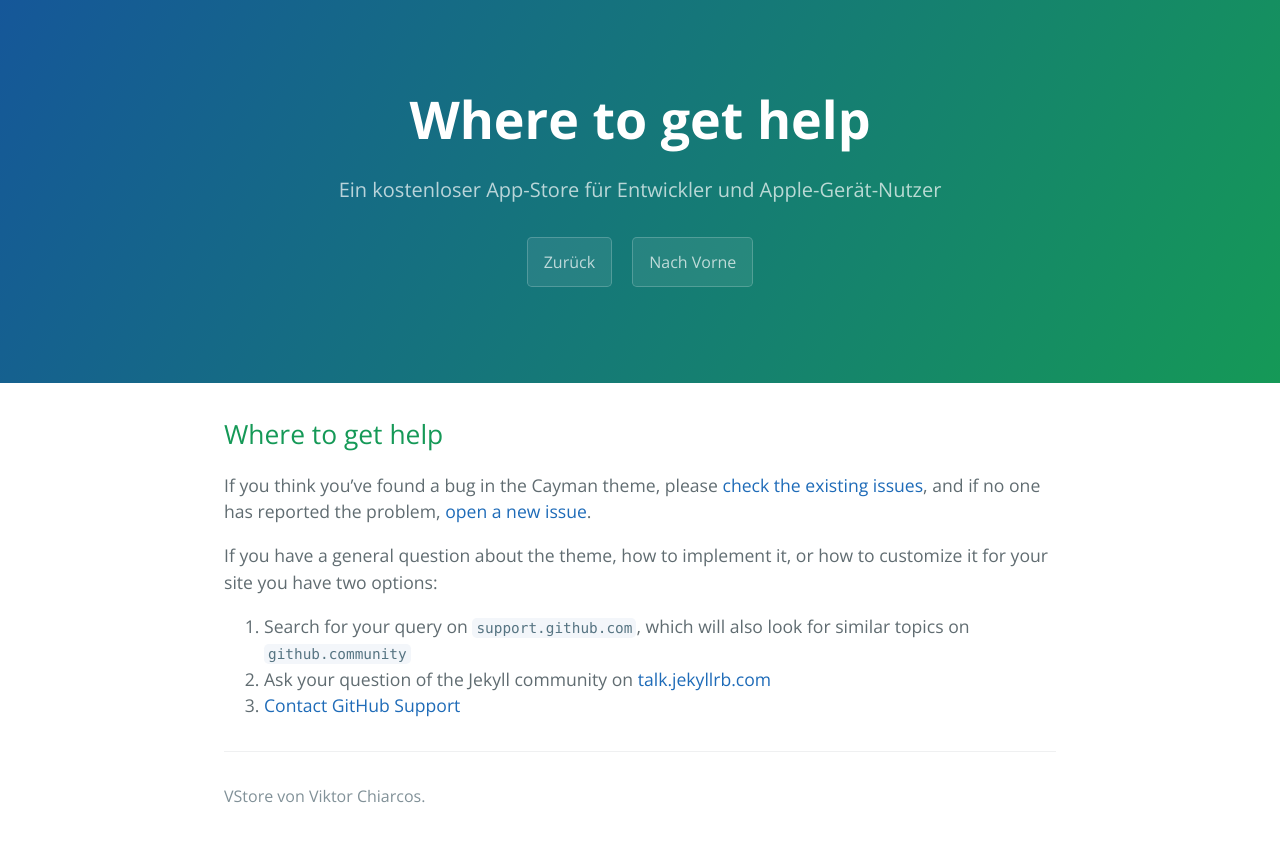
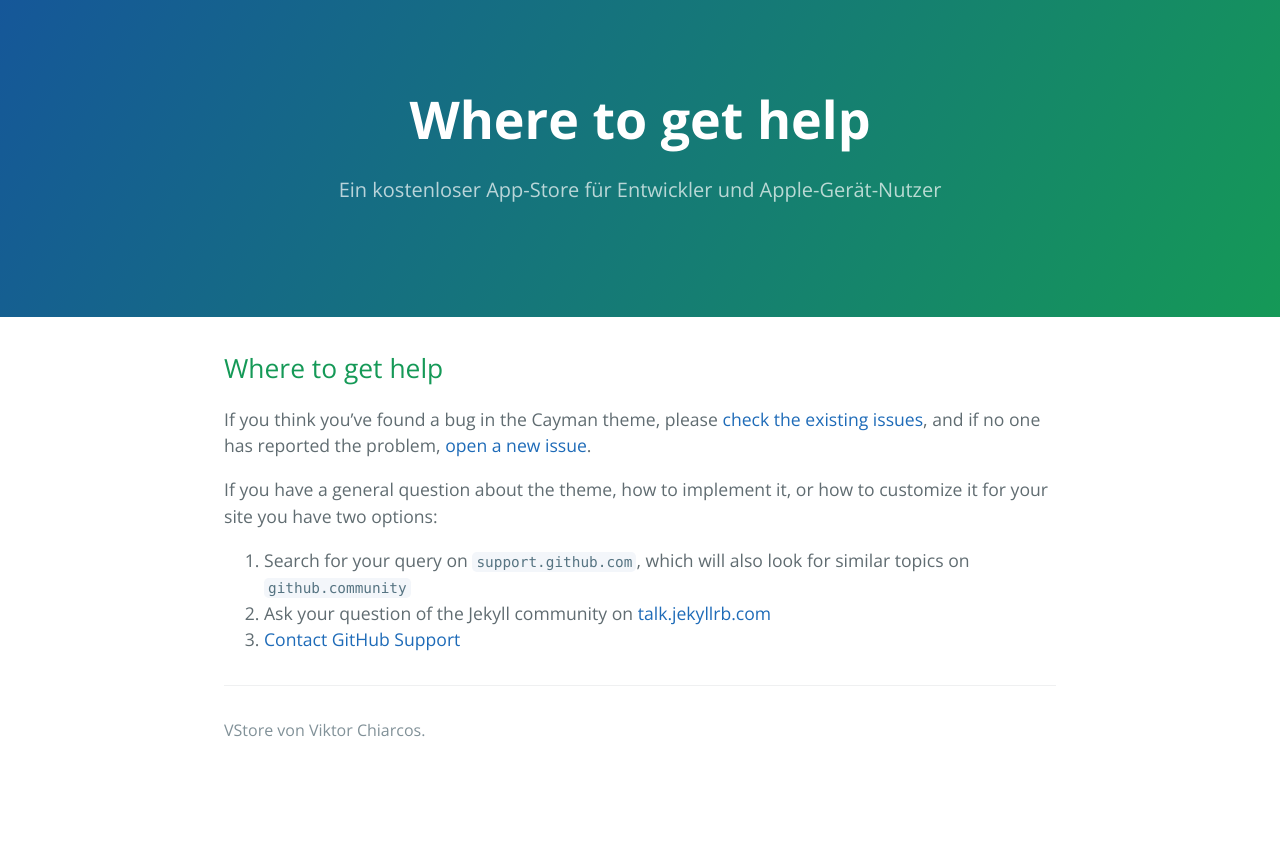
Before and after one commit to die-techniker/vstore, a Jekyll site: the page built from docs/SUPPORT.md, in a window 1280 px wide. Shown: the top 842 px of the page. Built offline with Jekyll 4.4.1, drawn with Linux system fonts in a browser that asks for light colours; our own code applies the rules of GitHub Pages for plain Markdown files.

Commit message:
Disable download navigation links in default.html
Comment out download navigation links in default layout.

```diff
--- a/_layouts/default.html
+++ b/_layouts/default.html
@@ -22,10 +22,10 @@
         <a href="{{ site.github.repository_url }}" class="btn">View on GitHub</a>
       {% endif %}
       -->
-      {% if site.show_downloads %}
-        <a href="javascript: history.go(-1)" class="btn">Zurück</a>
+      <!-- Für später
+      <a href="javascript: history.go(-1)" class="btn">Zurück</a>
         <a href="javascript: history.go(1)" class="btn">Nach Vorne</a>
-      {% endif %}
+      -->
     </header>
 
     <main id="content" class="main-content" role="main">
```
